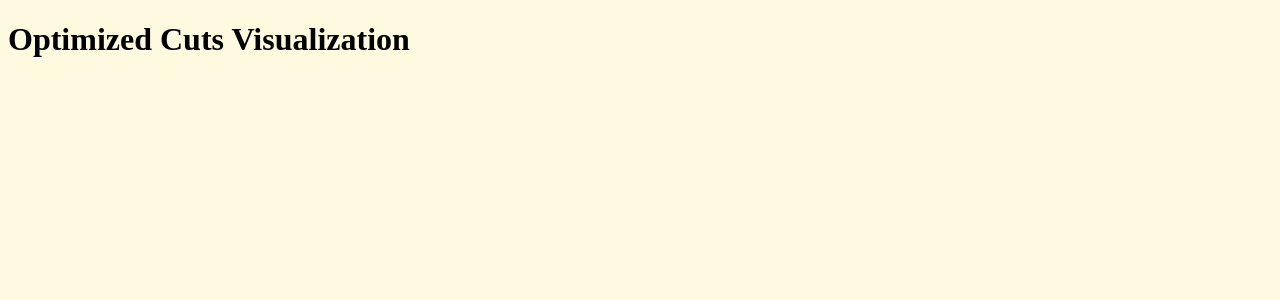
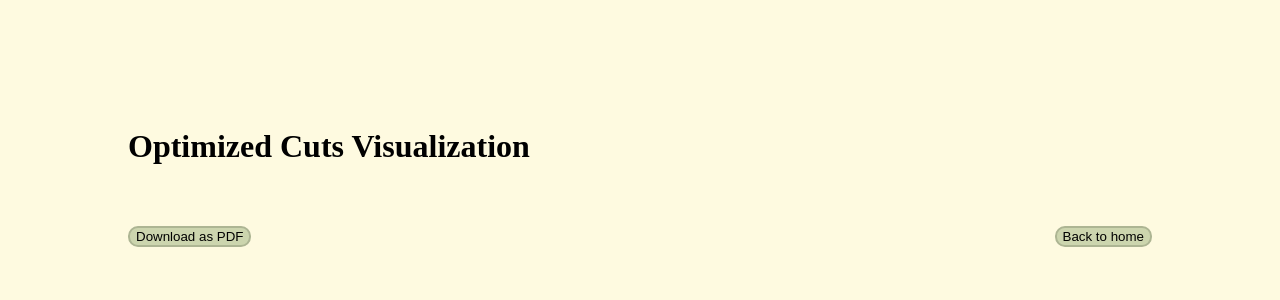
Before and after one commit to trevorjmccoy/cutlist-optimizer, a FastAPI app: template templates/result.html in a window 1280 px wide. Shown: the top 300 px of the page. Run offline with FastAPI, Linux system fonts and the light colour scheme; the template is opened without the code that fills it: most values are stand-ins (such as "Sample title", 1, 10 or a date in 2020).

Commit message:
Add button and button hover functionality Add return to home button

```diff
--- a/templates/result.html
+++ b/templates/result.html
@@ -7,6 +7,23 @@
     <style>
         body {
             background-color: #fefae0;
+            margin: 10%;
+        }
+        .button-container {
+            display: flex;
+            justify-content: space-between;
+            width: 100%;
+        }
+        button {
+            margin-top: 40px;
+            background-color: #ccd5ae;
+            border: 2px solid #adb593;
+            border-radius: 10px;
+        }
+        button:hover {
+            margin-top: 40px;
+            background-color: #bdc6a0;
+            border: 2px solid #92987c;
         }
         /* Container that holds all bins; width is relative to the viewport */
         .stock-container {
@@ -96,5 +113,20 @@
         {% endfor %}
     {% endif %}
 
+    <div class="button-container">
+        <button onclick="downloadPDF()">Download as PDF</button>
+
+        <button onclick="backToHome()">Back to home</button>
+    </div>
+
+
+    <script>
+        function downloadPDF() {
+            window.location.href = "/download-pdf/";
+        }
+        function backToHome() {
+            window.location.href = "/"
+        }
+    </script>
 </body>
 </html>
```
